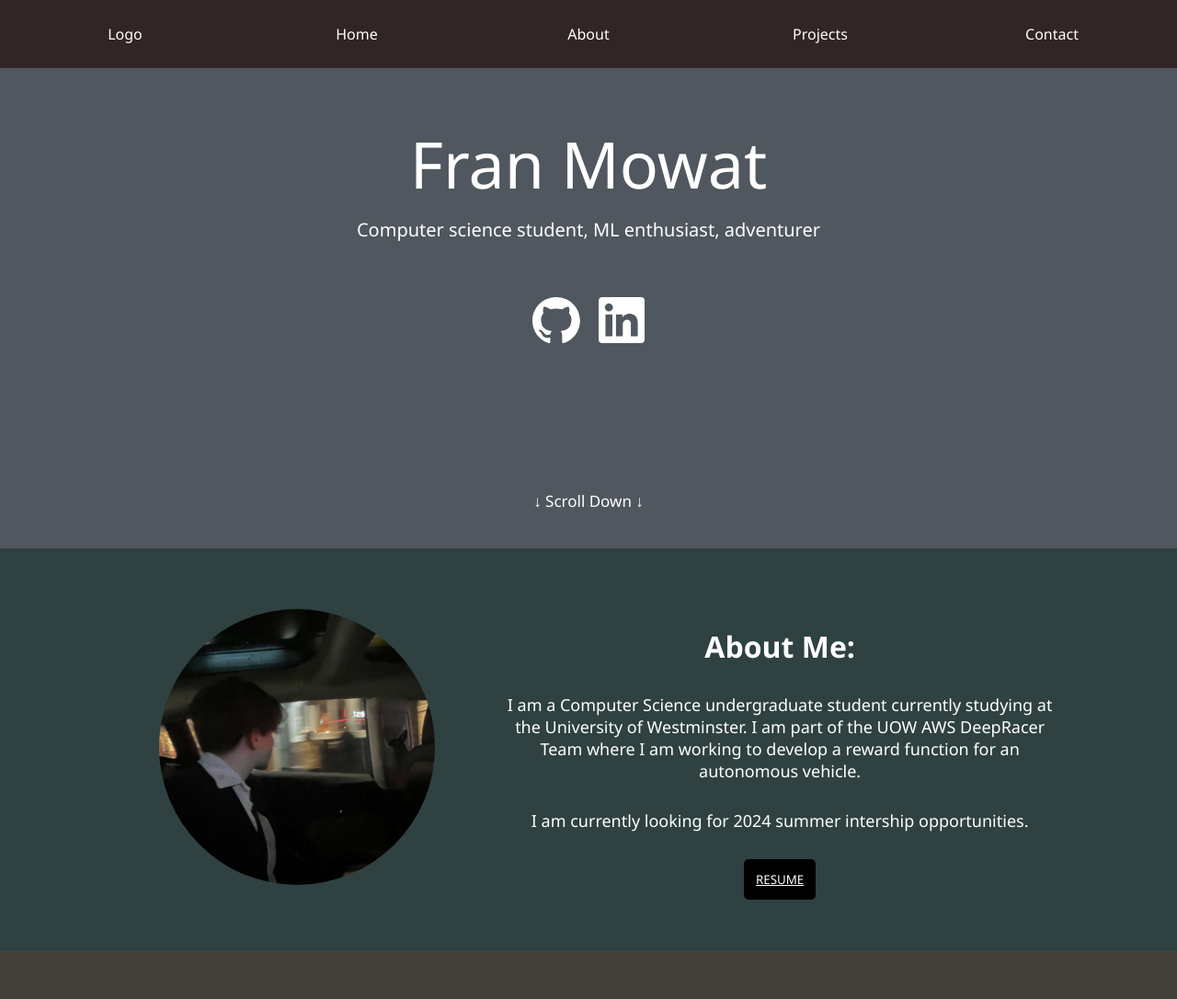
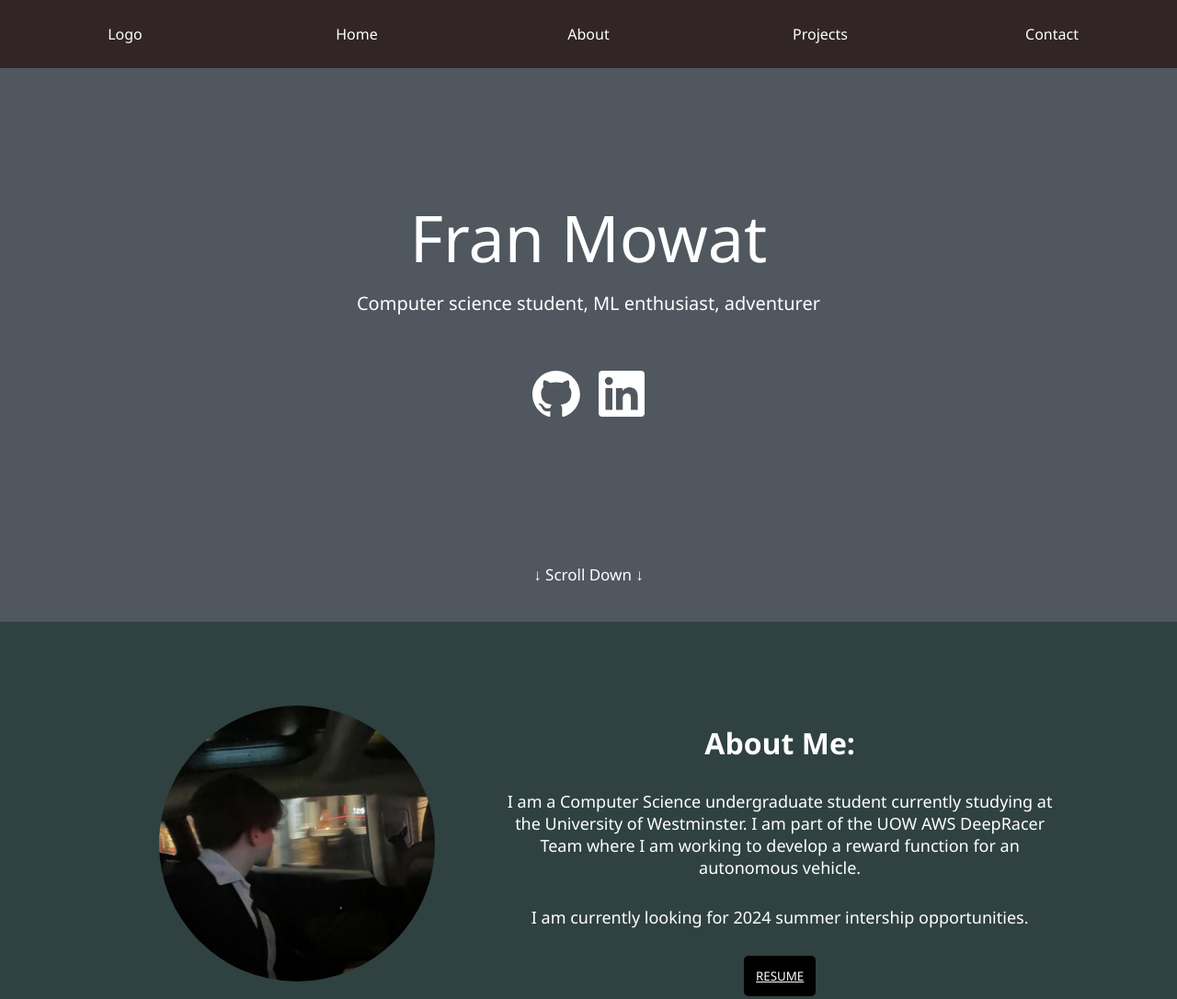
Before and after one commit to fran-mowat/personal-site, a plain HTML site: page index.html in a window 1280 px wide. Shown: the top 1086 px of the page at 92% size. Drawn offline with Linux system fonts and the light colour scheme.

```diff
--- a/styles.css
+++ b/styles.css
@@ -14,6 +14,7 @@
 
 .section-div{
     padding: 55px;
+    padding-top: 80px;
 }
 
 #menu{
@@ -41,7 +42,7 @@
 
 #home #name{
     font-size: 70px;
-    margin-top: 100px;
+    margin-top: 180px;
     margin-bottom: 10px;
 }
 
```
